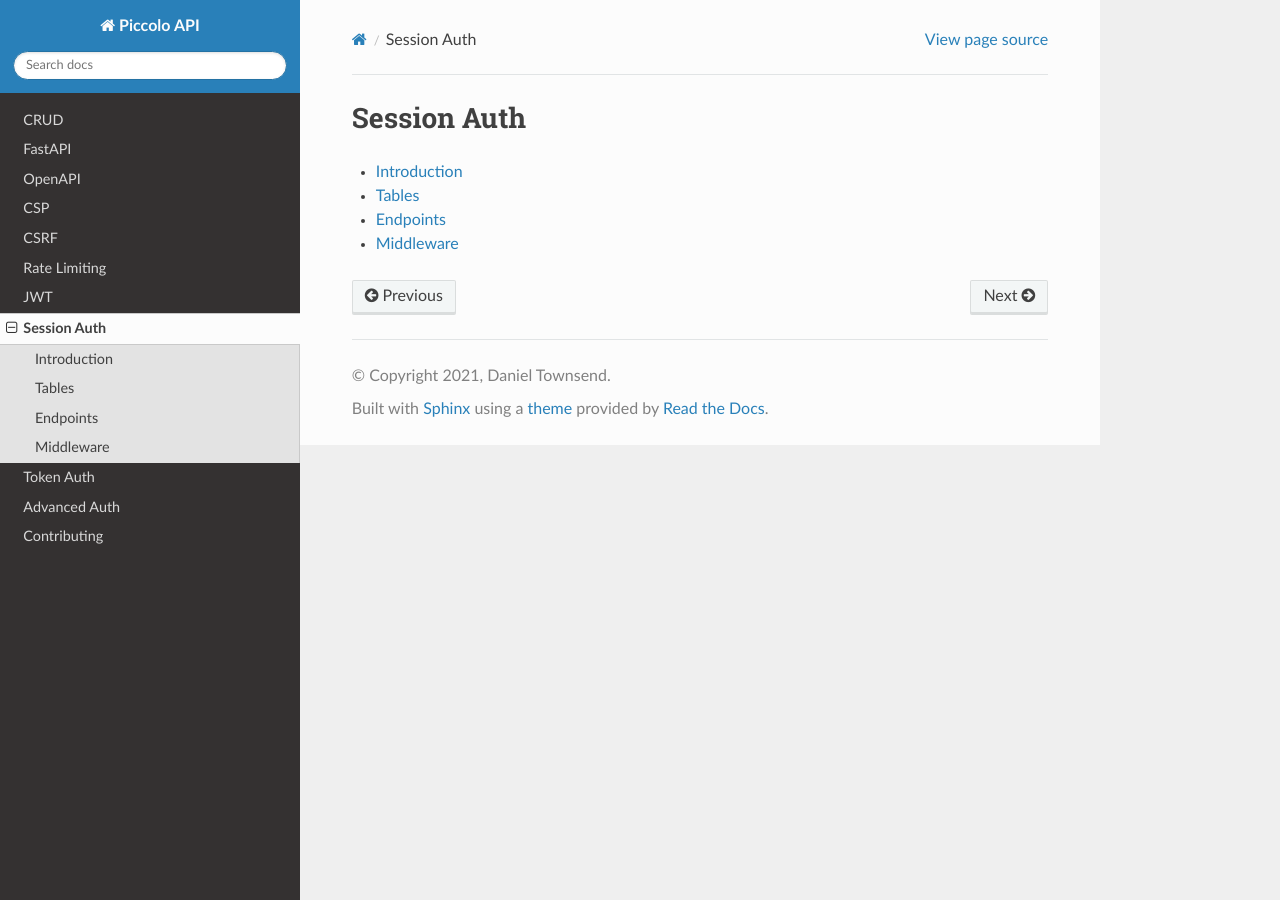
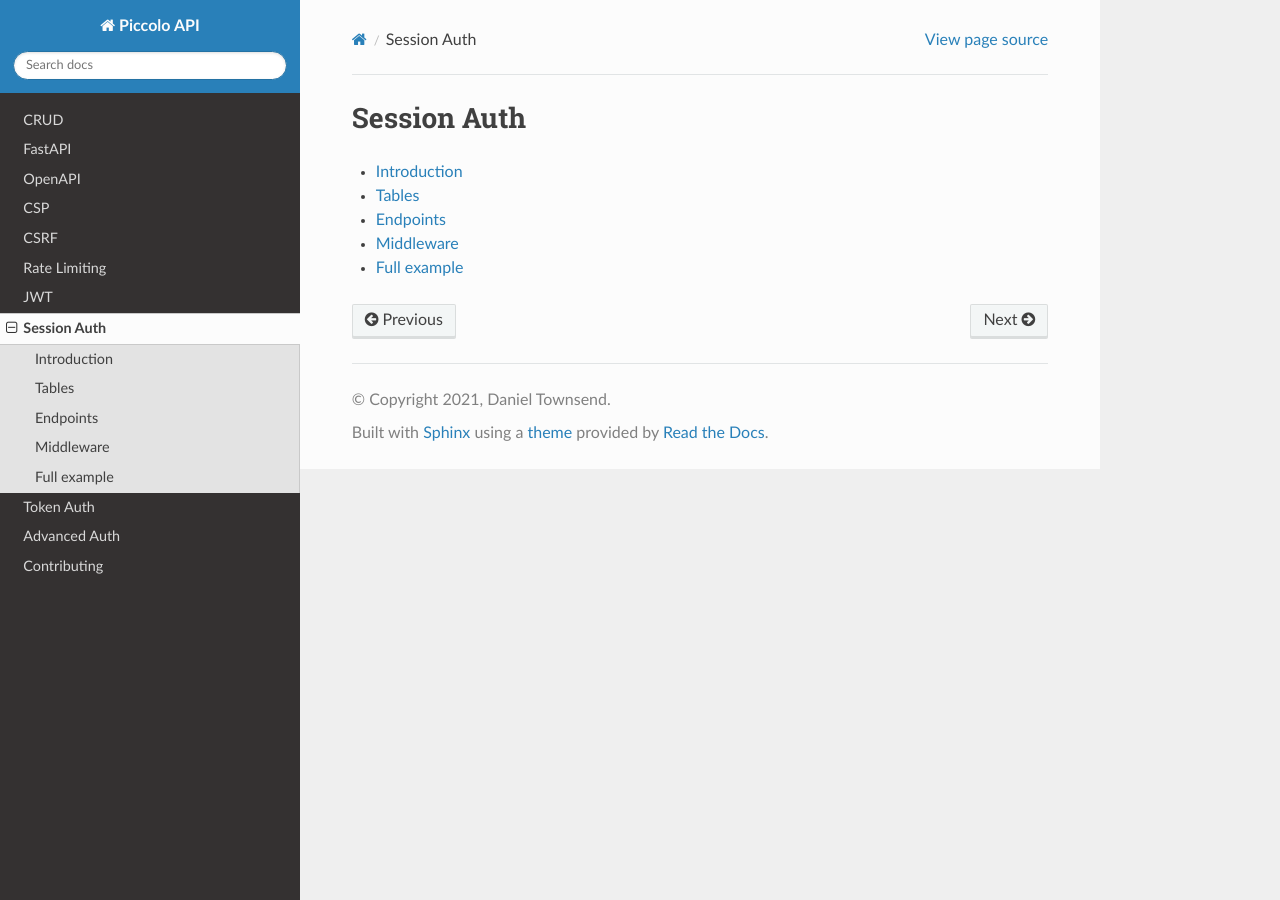
Before and after one commit to piccolo-orm/piccolo_api, a Sphinx documentation site: the page built from docs/source/session_auth/index.rst, in a window 1280 px wide. Built offline with Sphinx 7.4.7 and the Read the Docs theme 2.0.0, drawn with Linux system fonts in a browser that asks for light colours; the version number could not be read and is left out; some of the changed lines change nothing that is shown.

Commit message:
a full example of session auth

```diff
--- /dev/null
+++ b/docs/source/session_auth/example.rst
@@ -0,0 +1,5 @@
+Full example
+============
+
+.. include:: ./examples/example.py
+    :code: python
--- /dev/null
+++ b/docs/source/session_auth/examples/example.py
@@ -0,0 +1,135 @@
+import datetime
+import typing as t
+
+from fastapi import FastAPI
+from fastapi.responses import JSONResponse
+from piccolo.engine import engine_finder
+from piccolo_admin.endpoints import create_admin
+from piccolo_api.crud.serializers import create_pydantic_model
+from piccolo_api.csrf.middleware import CSRFMiddleware
+from piccolo_api.openapi.endpoints import swagger_ui
+from piccolo_api.session_auth.endpoints import session_login, session_logout
+from piccolo_api.session_auth.middleware import SessionsAuthBackend
+from starlette.middleware import Middleware
+from starlette.middleware.authentication import AuthenticationMiddleware
+from starlette.routing import Mount, Route
+from starlette.staticfiles import StaticFiles
+
+from home.endpoints import HomeEndpoint
+from home.tables import Task
+
+# public app with public endpoints
+app = FastAPI(
+    routes=[
+        Route("/", HomeEndpoint),
+        Mount(
+            "/admin/",
+            create_admin(
+                tables=[Task],
+                # Required when running under HTTPS:
+                # allowed_hosts=['my_site.com']
+            ),
+        ),
+        Mount("/static/", StaticFiles(directory="static")),
+    ],
+    docs_url=None,
+    redoc_url=None,
+)
+
+app.mount(
+    "/login/",
+    session_login(redirect_to="/private/docs/"),
+)
+
+# private app with SessionAuth protected endpoints
+private_app = FastAPI(
+    routes=[
+        Route("/logout/", session_logout(redirect_to="/")),
+    ],
+    middleware=[
+        Middleware(
+            AuthenticationMiddleware,
+            backend=SessionsAuthBackend(
+                increase_expiry=datetime.timedelta(minutes=30)
+            ),
+        ),
+        Middleware(CSRFMiddleware, allow_form_param=True),
+    ],
+    docs_url=None,
+    redoc_url=None,
+)
+
+private_app.mount("/docs/", swagger_ui(schema_url="/private/openapi.json"))
+
+app.mount("/private/", private_app)
+
+
+TaskModelIn = create_pydantic_model(table=Task, model_name="TaskModelIn")
+TaskModelOut = create_pydantic_model(
+    table=Task, include_default_columns=True, model_name="TaskModelOut"
+)
+
+
+@private_app.get("/tasks/", response_model=t.List[TaskModelOut])
+async def tasks():
+    return await Task.select().order_by(Task._meta.primary_key).run()
+
+
+@private_app.post("/tasks/", response_model=TaskModelOut)
+async def create_task(task: TaskModelIn):
+    task = Task(**task.__dict__)
+    await task.save().run()
+    return TaskModelOut(**task.__dict__)
+
+
+@private_app.put("/tasks/{task_id}/", response_model=TaskModelOut)
+async def update_task(task_id: int, task: TaskModelIn):
+    _task = (
+        await Task.objects()
+        .where(Task._meta.primary_key == task_id)
+        .first()
+        .run()
+    )
+    if not _task:
+        return JSONResponse({}, status_code=404)
+
+    for key, value in task.__dict__.items():
+        setattr(_task, key, value)
+
+    await _task.save().run()
+
+    return TaskModelOut(**_task.__dict__)
+
+
+@private_app.delete("/tasks/{task_id}/")
+async def delete_task(task_id: int):
+    task = (
+        await Task.objects()
+        .where(Task._meta.primary_key == task_id)
+        .first()
+        .run()
+    )
+    if not task:
+        return JSONResponse({}, status_code=404)
+
+    await task.remove().run()
+
+    return JSONResponse({})
+
+
+@app.on_event("startup")
+async def open_database_connection_pool():
+    try:
+        engine = engine_finder()
+        await engine.start_connection_pool()
+    except Exception:
+        print("Unable to connect to the database")
+
+
+@app.on_event("shutdown")
+async def close_database_connection_pool():
+    try:
+        engine = engine_finder()
+        await engine.close_connection_pool()
+    except Exception:
+        print("Unable to connect to the database")
--- a/docs/source/session_auth/index.rst
+++ b/docs/source/session_auth/index.rst
@@ -10,3 +10,4 @@ Session Auth
     ./tables
     ./endpoints
     ./middleware
+    ./example
```
